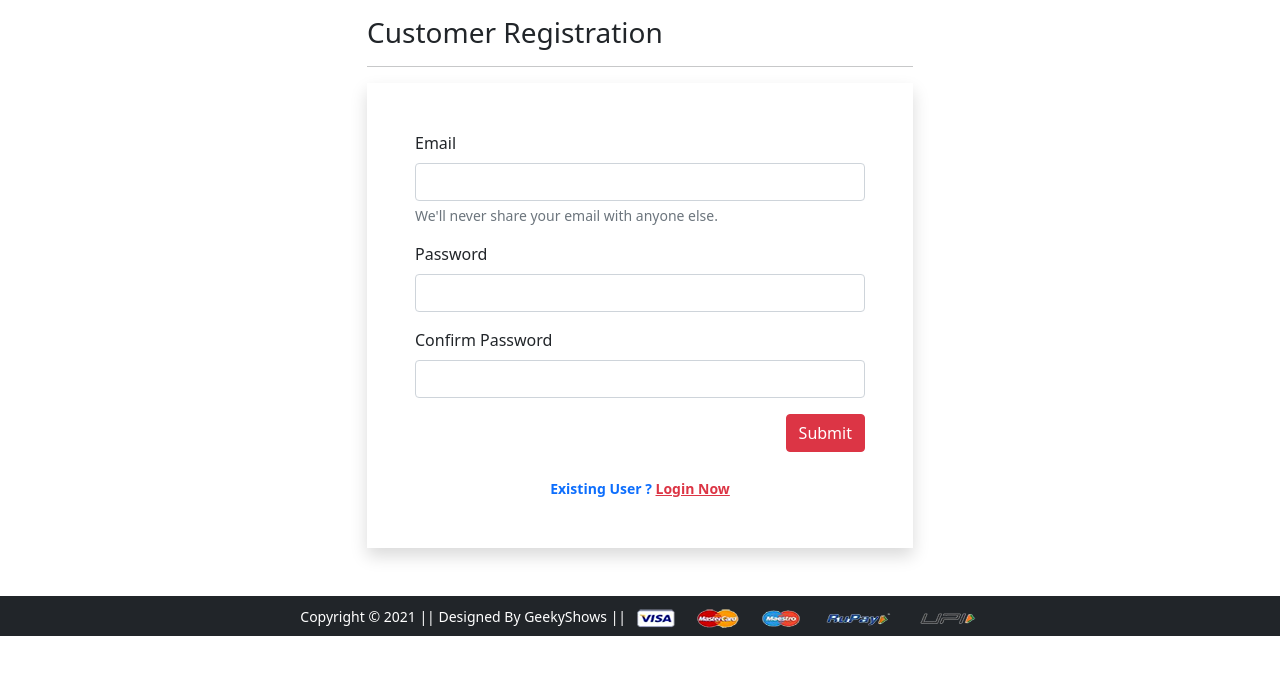
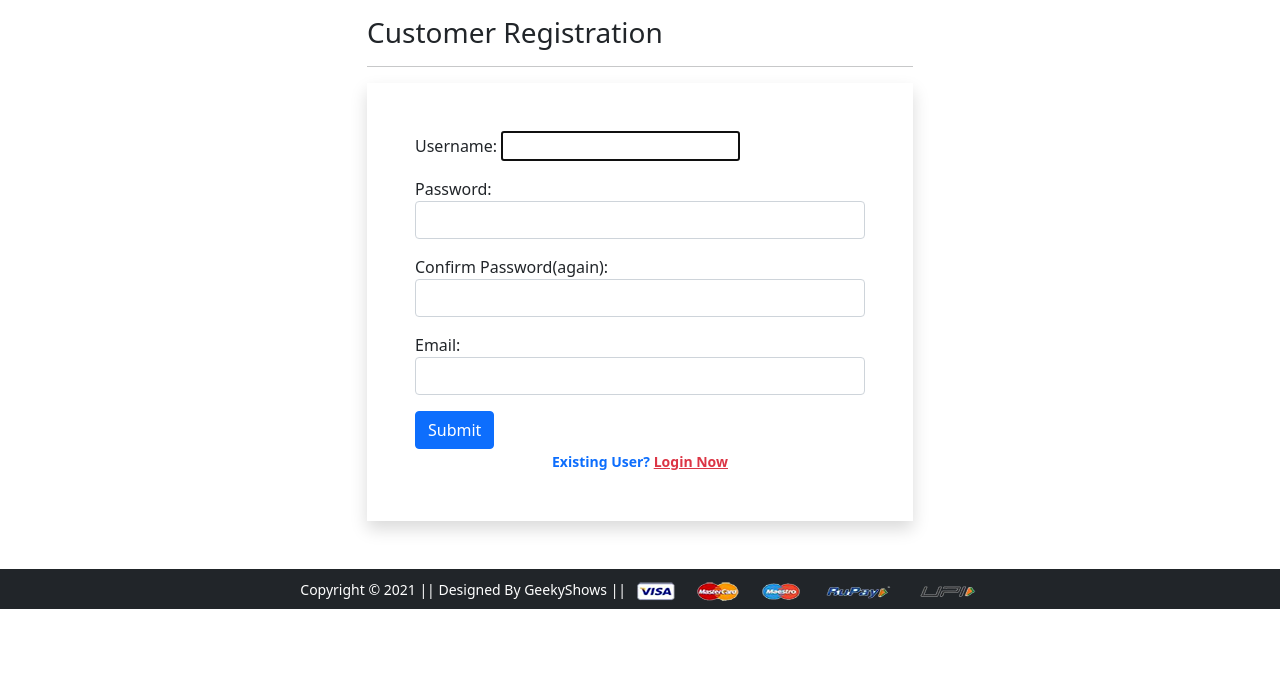
Before and after one commit to Nikson1122/ecommerce, a Django app: page /registration/ in a window 1280 px wide. Shown: the part 56-731 px from the top of the page. Run offline with Django 5.2, Linux system fonts and the light colour scheme; some libraries are stand-ins or nearby versions.

Commit message:
users registration form completed

```diff
--- /dev/null
+++ b/app/forms.py
@@ -0,0 +1,16 @@
+from django import forms
+from django.contrib.auth.forms import UserCreationForm
+from django.contrib.auth.models import User
+
+class CustomerRegistrationForm(UserCreationForm):
+    password1 = forms.CharField(label='Password', widget=forms.PasswordInput(attrs={'class':'form-control'}))
+    password2 = forms.CharField(label='Confirm Password(again)', widget=forms.PasswordInput(attrs={'class':'form-control'}))
+    email= forms.CharField(required=True, widget=forms.EmailInput(attrs={'class':'form-control'}))
+
+class Meta:
+    model = User
+    fields = ['username', 'email', 'password1',  'password2']
+    labels = {'email': 'Email'}
+    # widgets = {'username': forms.TextInput(attrs={ 'class':'form-control'})}
+    # widgets = {'username': forms.TextInput(attrs={'class':'form-control'})}
+    widgets = {'username': forms.TextInput(attrs={'class': 'form-control'})}
--- a/app/templates/app/customerregistration.html
+++ b/app/templates/app/customerregistration.html
@@ -9,31 +9,22 @@
    <hr>
 
    <form action="" method="post" novalidate class="shadow p-5">
-    <div class="mb-3">
-     <label for="inputEmail4" class="form-label">Email</label>
-     <input type="email" class="form-control" id="inputEmail4">
-     <div id="emailHelp" class="form-text">We'll never share your email with anyone else.</div>
-    </div>
-    <div class="mb-3">
-     <label for="inputPassword1" class="form-label">Password</label>
-     <input type="password" class="form-control" id="inputPassword1">
-    </div>
-    <div class="mb-3">
-     <label for="inputPassword2" class="form-label">Confirm Password</label>
-     <input type="password" class="form-control" id="inputPassword2">
-    </div>
-    <div class="text-end">
-     <button type="button" class="btn btn-danger">Submit</button>
-    </div>
-    <br>
-    <div class="text-center text-primary fw-bold"><small>Existing User ? <a href="{% url 'login' %}"
-       class="text-danger">Login Now</a> </small></div>
-    {% if form.non_field_errors %}
-    {% for error in form.non_field_errors %}
-    <p class="alert alert-danger my-3">{{error}}</p>
-    {% endfor %}
-    {% endif %}
+      {% csrf_token %}
+      {% for fm in form %}
+      <div class="form-group mb-3">
+         {{fm.label_tag}} {{fm}} <small class="text-danger">{{fm.errors|striptags}}</small>
+      </div>
+      {% endfor %}
+      <input type="submit" value="Submit" class="btn btn-primary">
+      <br>
+      <div class="text-center text-primary fw-bold"> <small>Existing User? <a href="{% url 'login' %}" class="text-danger"> Login Now </a></small></div>
+      {% if form.non_field_erros%}
+      {% for errors in form.non_field_errors %}
+      <p class="alert alert-danger my-3">{{error}}</p>
+      {% endfor %}
+      {% endif %}
    </form>
+
   </div>
  </div>
 </div>
--- a/app/urls.py
+++ b/app/urls.py
@@ -18,6 +18,9 @@ urlpatterns = [
     path('mobile/<slug:data>', views.mobile, name='mobiledata'),
 
     path('login/', views.login, name='login'),
-    path('registration/', views.customerregistration, name='customerregistration'),
+    # path('registration/', views.customerregistration, name='customerregistration'),
+
+   path('registration/', views.CustomerRegistrationView.as_view(), name="customerregistration"),
+
     path('checkout/', views.checkout, name='checkout'),
 ] + static(settings.MEDIA_URL, document_root=settings.MEDIA_ROOT)
--- a/app/views.py
+++ b/app/views.py
@@ -1,6 +1,7 @@
 from django.shortcuts import render
 from django.views import View
 from .models import Customer, Product, cart, OrderPlaced
+from .forms import CustomerRegistrationForm
 
 # def home(request):
 #  return render(request, 'app/home.html')
@@ -63,8 +64,24 @@ def mobile(request, data=None):
 def login(request):
  return render(request, 'app/login.html')
 
-def customerregistration(request):
- return render(request, 'app/customerregistration.html')
+# def customerregistration(request):
+#  return render(request, 'app/customerregistration.html')
+
+class CustomerRegistrationView(View):
+ def get(self, request):
+  form = CustomerRegistrationForm()
+  return render(request, 'app/customerregistration.html',{'form':form})
+
+ def post(self, request):
+  form =CustomerRegistrationForm(request.POST)
+  if form.is_valid():
+   form.save()
+  return render(request, 'app/customerregistration.html',{'form':form})
+
+
+
+
+
 
 def checkout(request):
  return render(request, 'app/checkout.html')
```
